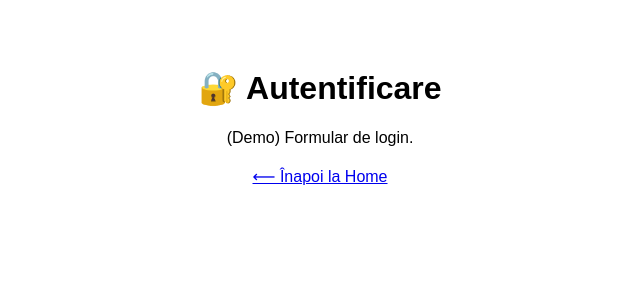
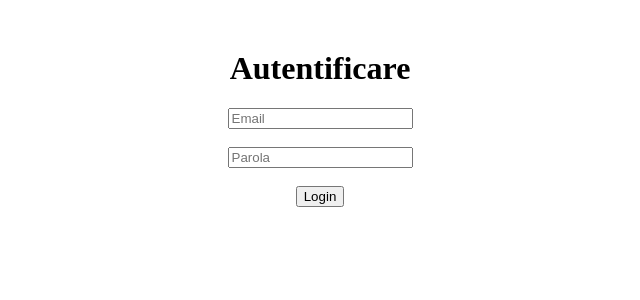
Before and after one commit to SmonaAndrei/LoveX, a Next.js app: page /login in a window 1280 px wide. Shown: the top 300 px of the page, without its empty margins (320-960 px from the left). Built offline with nearby package versions, Linux system fonts and the light colour scheme.

Commit message:
Update login.js

```diff
--- a/pages/login.js
+++ b/pages/login.js
@@ -1,10 +1,12 @@
-import Link from "next/link";
 export default function Login() {
   return (
-    <div style={{ fontFamily: "Arial, sans-serif", padding: 40, textAlign: "center" }}>
-      <h1>🔐 Autentificare</h1>
-      <p>(Demo) Formular de login.</p>
-      <p style={{ marginTop: 20 }}><Link href="/">⟵ Înapoi la Home</Link></p>
+    <div style={{ textAlign: "center", marginTop: "50px" }}>
+      <h1>Autentificare</h1>
+      <form>
+        <input type="email" placeholder="Email" /><br/><br/>
+        <input type="password" placeholder="Parola" /><br/><br/>
+        <button type="submit">Login</button>
+      </form>
     </div>
   );
 }
```
